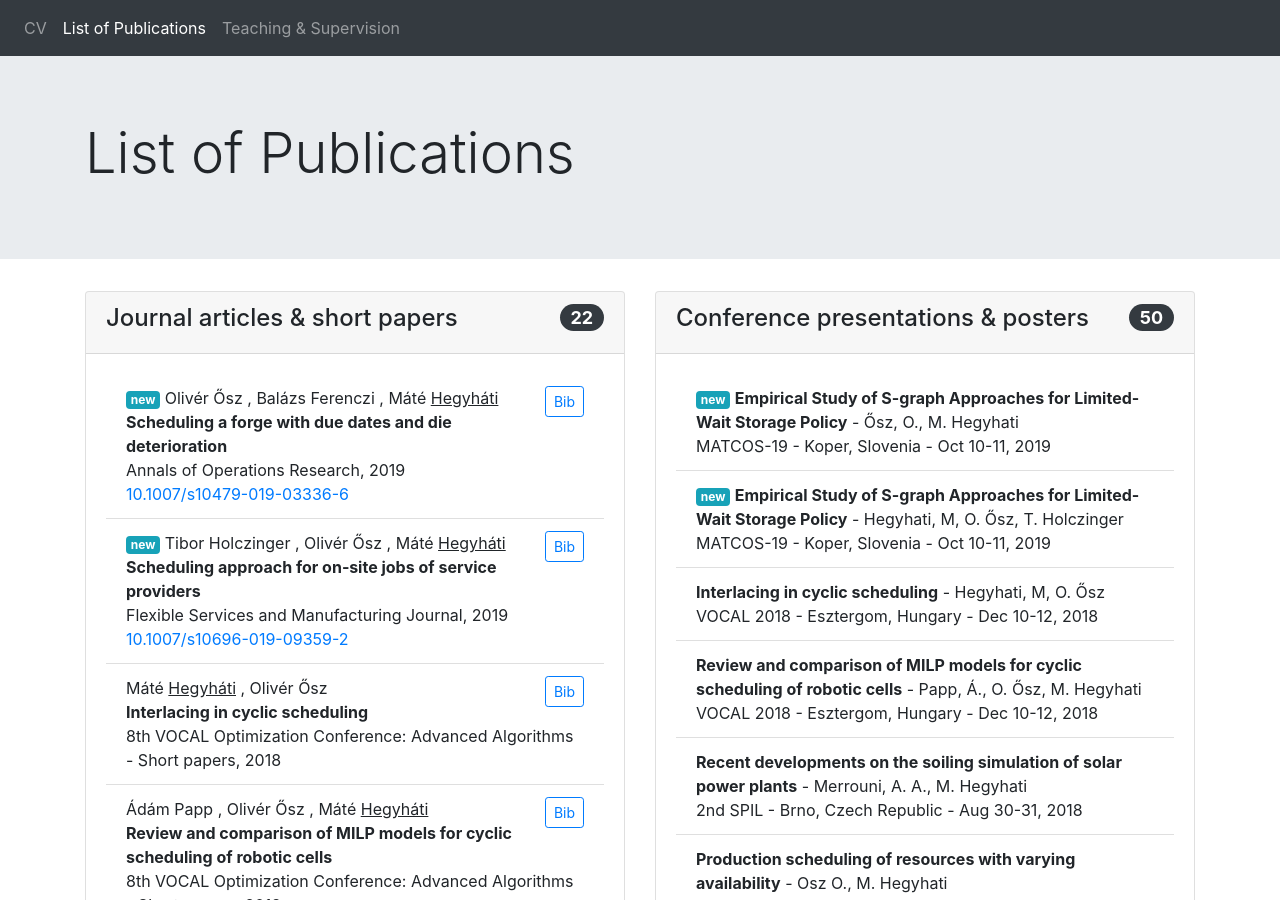
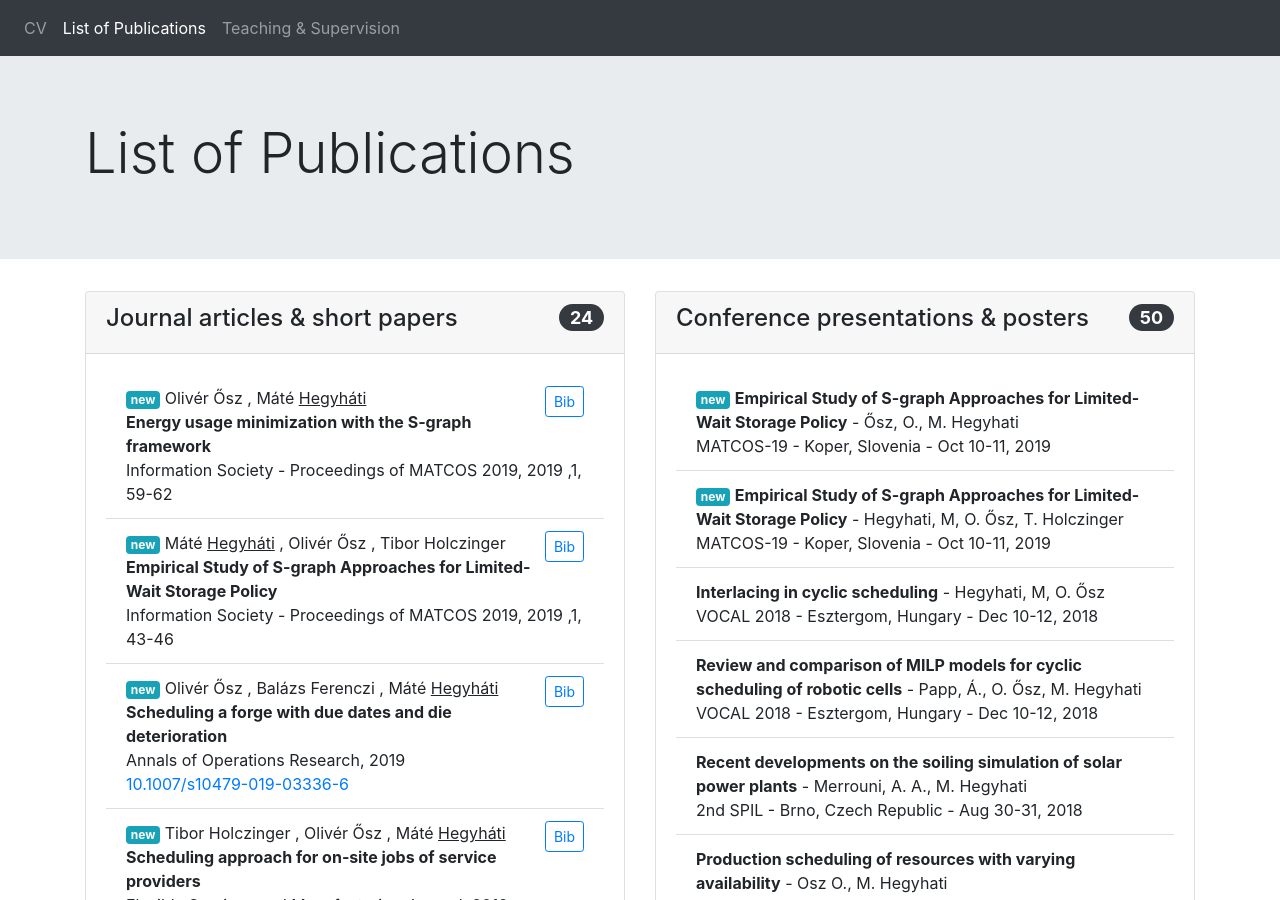
Before and after one commit to hegyhati/hegyhati.github.io, a Jekyll site: the page built from publications.html, in a window 1280 px wide and 900 px high. Built offline with Jekyll 4.4.1, drawn with Linux system fonts in a browser that asks for light colours; nearby versions of some CDN libraries.

Commit message:
MATCOS 2019

```diff
--- a/_data/articles.json
+++ b/_data/articles.json
@@ -1,4 +1,54 @@
 [
+    {
+        "id": "Osz2019a",
+        "type": "article",
+        "title": "Energy usage minimization with the S-graph framework",
+        "author":
+        [
+            {
+                "family": "Ősz",
+                "given": "Olivér"
+            },
+            {
+                "family": "Hegyháti",
+                "given": "Máté"
+            }
+        ],
+        "journal": "Information Society - Proceedings of MATCOS 2019",
+        "year": "2019",
+        "volume": "1",
+        "pages" : "59-62",
+        "ISBN": " 978-961-264-172-6",
+        "ISSN": " 2630-371X",
+        "url" : "https://matcos.iam.upr.si/en/resources/files///is2019volumei---matcos.pdf"
+    },
+    {
+        "id": "Hegyhati2019",
+        "type": "article",
+        "title": "Empirical Study of S-graph Approaches for Limited-Wait Storage Policy",
+        "author":
+        [
+            {
+                "family": "Hegyháti",
+                "given": "Máté"
+            },
+            {
+                "family": "Ősz",
+                "given": "Olivér"
+            },
+            {
+                "family": "Holczinger",
+                "given": "Tibor"
+            }
+        ],
+        "journal": "Information Society - Proceedings of MATCOS 2019",
+        "year": "2019",
+        "volume": "1",
+        "pages" : "43-46",
+        "ISBN": " 978-961-264-172-6",
+        "ISSN": " 2630-371X",
+        "url" : "https://matcos.iam.upr.si/en/resources/files///is2019volumei---matcos.pdf"
+    },
     {
         "id": "Osz2019",
         "type": "article",
```
